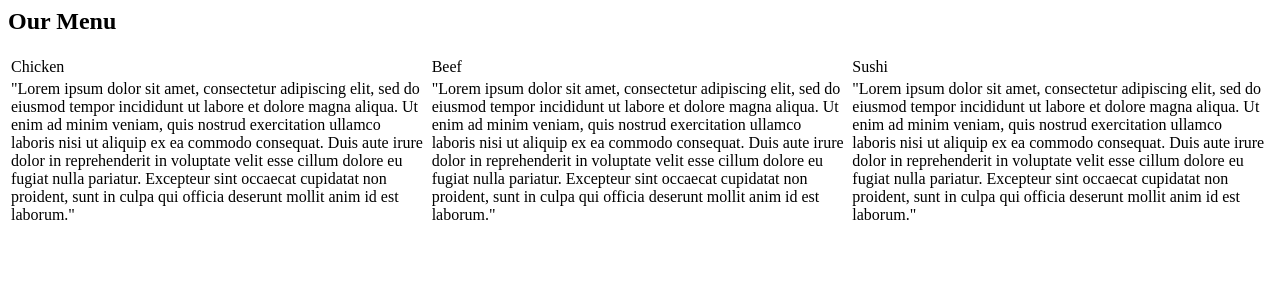
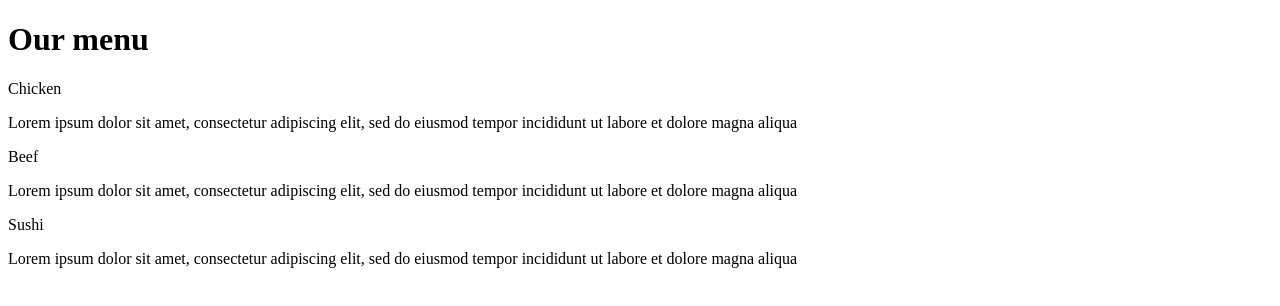
Before and after one commit to zetaboy/mooc_homework_mod2, a plain HTML site: page index.html in a window 1280 px wide. Drawn offline with Linux system fonts and the light colour scheme.

Commit message:
Update index.html

```diff
--- a/index.html
+++ b/index.html
@@ -1,17 +1,29 @@
+<!DOCTYPE html>
 <html>
 <head>
-  <title> MOOC Assiggment Module 2 </title>
-  <link rel="mod2.css" type="stylesheet/css" />
+	<meta charset="utf-8">
+	<meta name="viewport" content="width=device-width, initial-scale=1">
+	<title> MOOC Assiggment Module 2 </title>
+	<link rel="stylesheet" type="text/css" href="mod2.css" />
 </head>
 <body>
-  <h2>Our Menu</h2>
-  <table>
-    <tr><td>Chicken</td><td>Beef</td><td>Sushi</td></tr>
-    <tr>
-      <td>"Lorem ipsum dolor sit amet, consectetur adipiscing elit, sed do eiusmod tempor incididunt ut labore et dolore magna aliqua. Ut enim ad minim veniam, quis nostrud exercitation ullamco laboris nisi ut aliquip ex ea commodo consequat. Duis aute irure dolor in reprehenderit in voluptate velit esse cillum dolore eu fugiat nulla pariatur. Excepteur sint occaecat cupidatat non proident, sunt in culpa qui officia deserunt mollit anim id est laborum."</td>
-      <td>"Lorem ipsum dolor sit amet, consectetur adipiscing elit, sed do eiusmod tempor incididunt ut labore et dolore magna aliqua. Ut enim ad minim veniam, quis nostrud exercitation ullamco laboris nisi ut aliquip ex ea commodo consequat. Duis aute irure dolor in reprehenderit in voluptate velit esse cillum dolore eu fugiat nulla pariatur. Excepteur sint occaecat cupidatat non proident, sunt in culpa qui officia deserunt mollit anim id est laborum."</td>
-      <td>"Lorem ipsum dolor sit amet, consectetur adipiscing elit, sed do eiusmod tempor incididunt ut labore et dolore magna aliqua. Ut enim ad minim veniam, quis nostrud exercitation ullamco laboris nisi ut aliquip ex ea commodo consequat. Duis aute irure dolor in reprehenderit in voluptate velit esse cillum dolore eu fugiat nulla pariatur. Excepteur sint occaecat cupidatat non proident, sunt in culpa qui officia deserunt mollit anim id est laborum."</td>
-    </tr>
-    </table>
+	<h1> Our menu </h1>
+		<div class="row">
+			<div class="col-lg-3 col-md-5 col-sm-10">
+				<div id="box">
+					<p id="p1">Chicken</p><section>Lorem ipsum dolor sit amet, consectetur adipiscing elit, sed do eiusmod tempor incididunt ut labore et dolore magna aliqua</section>
+			 	</div>
+			</div>
+			<div class="col-lg-3 col-md-5 col-sm-10">
+				<div id="box">
+					<p id="p2">Beef</p><section>Lorem ipsum dolor sit amet, consectetur adipiscing elit, sed do eiusmod tempor incididunt ut labore et dolore magna aliqua</section>
+				</div>
+			</div>
+			<div class="col-lg-3 col-md-10 col-sm-10">
+				<div id="box">
+					<p id="p3">Sushi</p><section>Lorem ipsum dolor sit amet, consectetur adipiscing elit, sed do eiusmod tempor incididunt ut labore et dolore magna aliqua</section>
+				</div>
+			</div>
+		</div>
 </body>
 </html>
```
